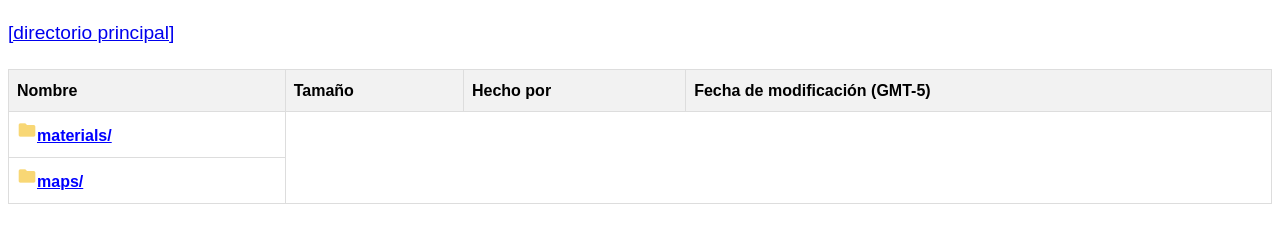
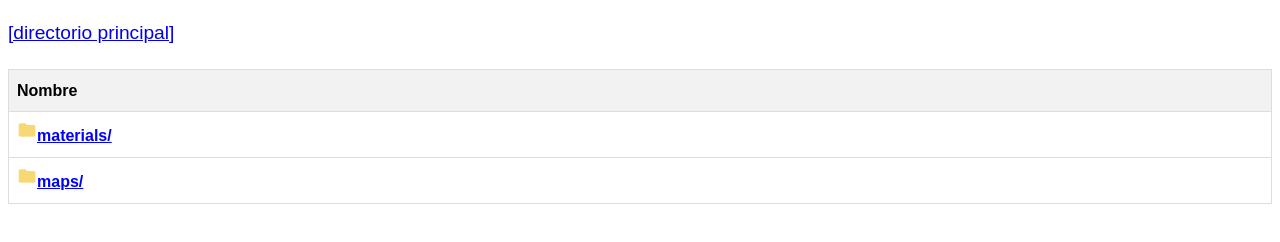
Before and after one commit to RichieNXT/IOS-Central-America-FL-fastdl, a plain HTML site: page index.html in a window 1280 px wide. Shown: the part 76-318 px from the top of the page. Drawn offline with Linux system fonts and the light colour scheme.

Commit message:
Update index.html

```diff
--- a/index.html
+++ b/index.html
@@ -82,9 +82,7 @@
         <thead>
             <tr class="header" id="theader">
                 <th id="nameColumnHeader" tabindex="0" role="button">Nombre</th>
-                <th id="sizeColumnHeader" class="detailsColumn" tabindex="0" role="button">Tamaño</th>
-                <th id="autorColumnHeader" class="detailsColumn" tabindex="0" role="button">Hecho por</th>
-                <th id="dateColumnHeader" class="detailsColumn" tabindex="0" role="button">Fecha de modificación (GMT-5)</th>
+
             </tr>
         </thead>
         <tbody id="tbody">
```
